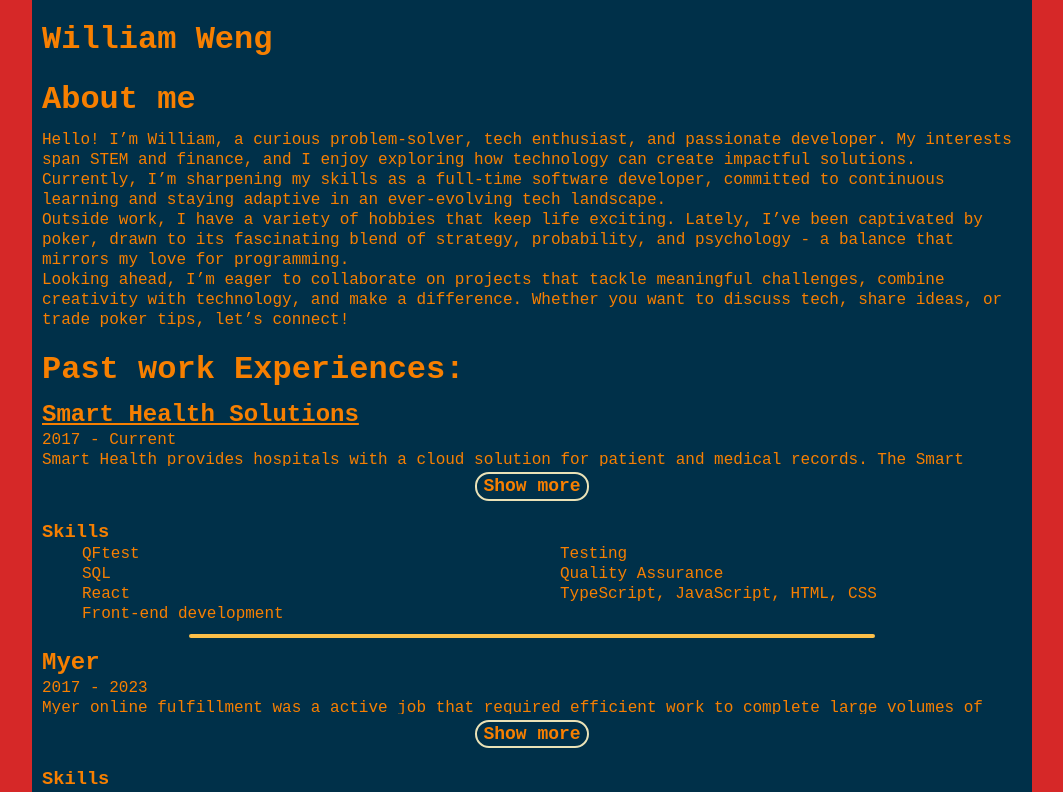
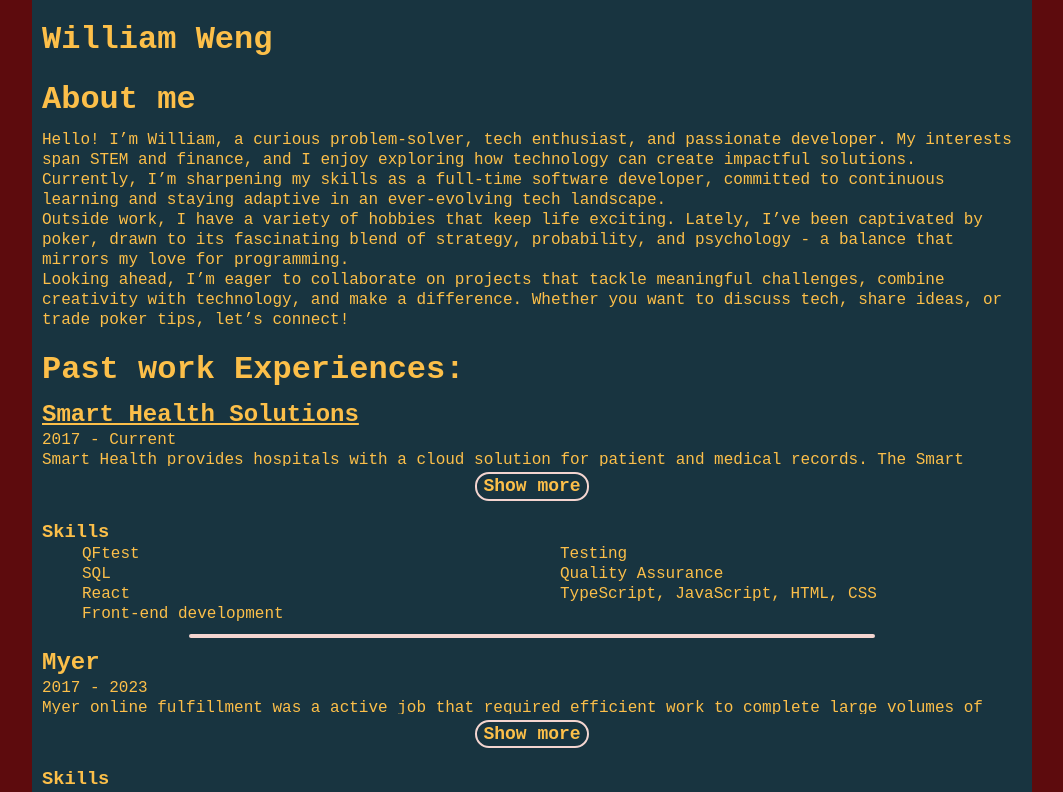
Before and after one commit to will-weng/will-weng.github.io, a React (Create React App) app: page / in a window 1280 px wide. Shown: the top 792 px of the page, without its empty margins (108-1171 px from the left). Built offline with nearby package versions, Linux system fonts and the light colour scheme; the HTML template or start-up script is replaced by a standard one.

Commit message:
try new colour scheme

```diff
--- a/src/Content.tsx
+++ b/src/Content.tsx
@@ -13,7 +13,7 @@ const ContentStyle = styled.div`
     margin-right: auto;
     height: 100vh;
     height: 100dvh;
-    background-color: ${({ theme }) => theme.colours.PrussianBlue};
+    background-color: ${({ theme }) => theme.colours.Main};
 
     > * {
         padding-left: 10px;
@@ -21,7 +21,7 @@ const ContentStyle = styled.div`
     }
 
     * {
-        background-color: ${({ theme }) => theme.colours.PrussianBlue};
+        background-color: ${({ theme }) => theme.colours.Main};
     }
 `
 
--- a/src/components/formating/HorizontalLine.tsx
+++ b/src/components/formating/HorizontalLine.tsx
@@ -5,8 +5,8 @@ export const HorizontalStyle = styled.hr`
     margin: 10px auto 10px auto;
     border: 2px solid;
     border-radius: 2px;
-    color: ${({ theme }) => theme.colours.Xanthous};
-    background-color: ${({ theme }) => theme.colours.Xanthous};
+    color: ${({ theme }) => theme.colours.Accent};
+    background-color: ${({ theme }) => theme.colours.Accent};
 `
 
 function HorizontalLine() {
--- a/src/components/projects/ProjectDescription.tsx
+++ b/src/components/projects/ProjectDescription.tsx
@@ -16,15 +16,15 @@ const ShowMoreButtonStyle = styled.button`
     margin-right: auto;
     margin-left: auto;
     border: 2px solid;
-    border-color: ${({ theme }) => theme.colours.Vanilla};
+    border-color: ${({ theme }) => theme.colours.Accent};
     border-radius: 14px;
-    color: ${({ theme }) => theme.colours.OrangeWheel};
+    color: ${({ theme }) => theme.colours.Text};
     font-size: 18px;
     font-weight: bold;
 
     &:hover {
-        text-decoration-color: ${({ theme }) => theme.colours.Vanilla};
-        color: ${({ theme }) => theme.colours.Vanilla};
+        text-decoration-color: ${({ theme }) => theme.colours.Secondary};
+        color: ${({ theme }) => theme.colours.Secondary};
     }
 `
 
--- a/src/components/styles/Global.ts
+++ b/src/components/styles/Global.ts
@@ -7,8 +7,8 @@ const GlobalStyles = createGlobalStyle`
         box-sizing: border-box;
         line-height: 1.25;
         margin: 0;
-        background-color: ${({ theme }) => theme.colours.FireEngineRed};
-        color: ${({ theme }) => theme.colours.OrangeWheel};
+        background-color: ${({ theme }) => theme.colours.Background};
+        color: ${({ theme }) => theme.colours.Text};
         font-family: ${({ theme }) => theme.font.text};
     }
 
--- a/src/components/styles/Theme.ts
+++ b/src/components/styles/Theme.ts
@@ -1,11 +1,19 @@
 const theme = {
     // https://coolors.co/palette/003049-d62828-f77f00-fcbf49-eae2b7
+    // colours: {
+    //     PrussianBlue: '#003049ff',
+    //     FireEngineRed: '#d62828ff',
+    //     OrangeWheel: '#f77f00ff',
+    //     Xanthous: '#fcbf49ff',
+    //     Vanilla: '#eae2b7ff',
+    // },
+    // https://coolors.co/f4d5d0-5d0b0d-183440-f8f6ea-fefefe
     colours: {
-        PrussianBlue: '#003049ff',
-        FireEngineRed: '#d62828ff',
-        OrangeWheel: '#f77f00ff',
-        Xanthous: '#fcbf49ff',
-        Vanilla: '#eae2b7ff',
+        Main: '#183440',
+        Secondary: '#eae2b7ff',
+        Text: '#fcbf49ff',
+        Accent: '#F4D5D0',
+        Background: '#5D0B0D'
     },
     font: {
         text: 'Courier New, Courier, Lucida Sans Typewriter, Lucida Typewriter, monospace'
```
